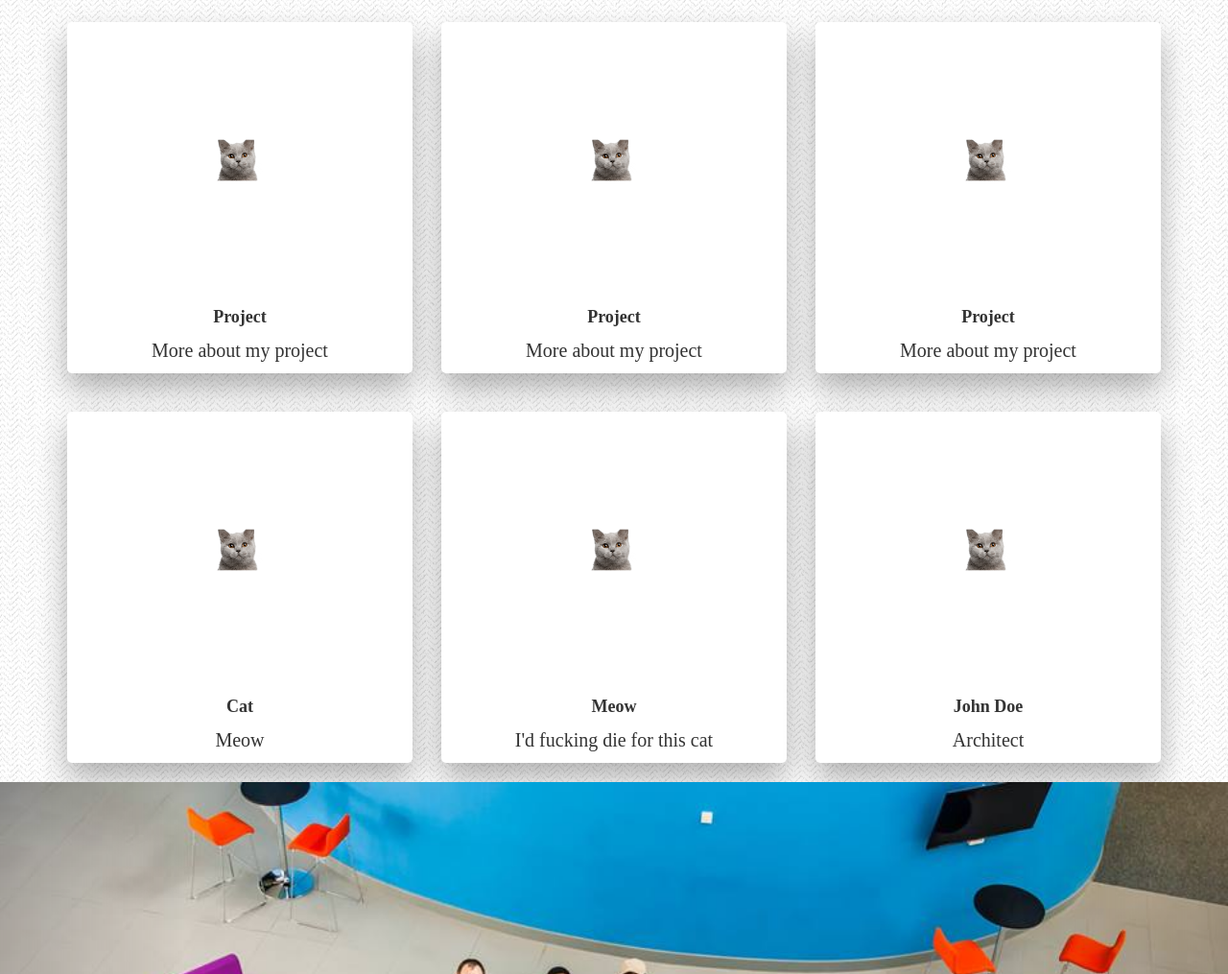
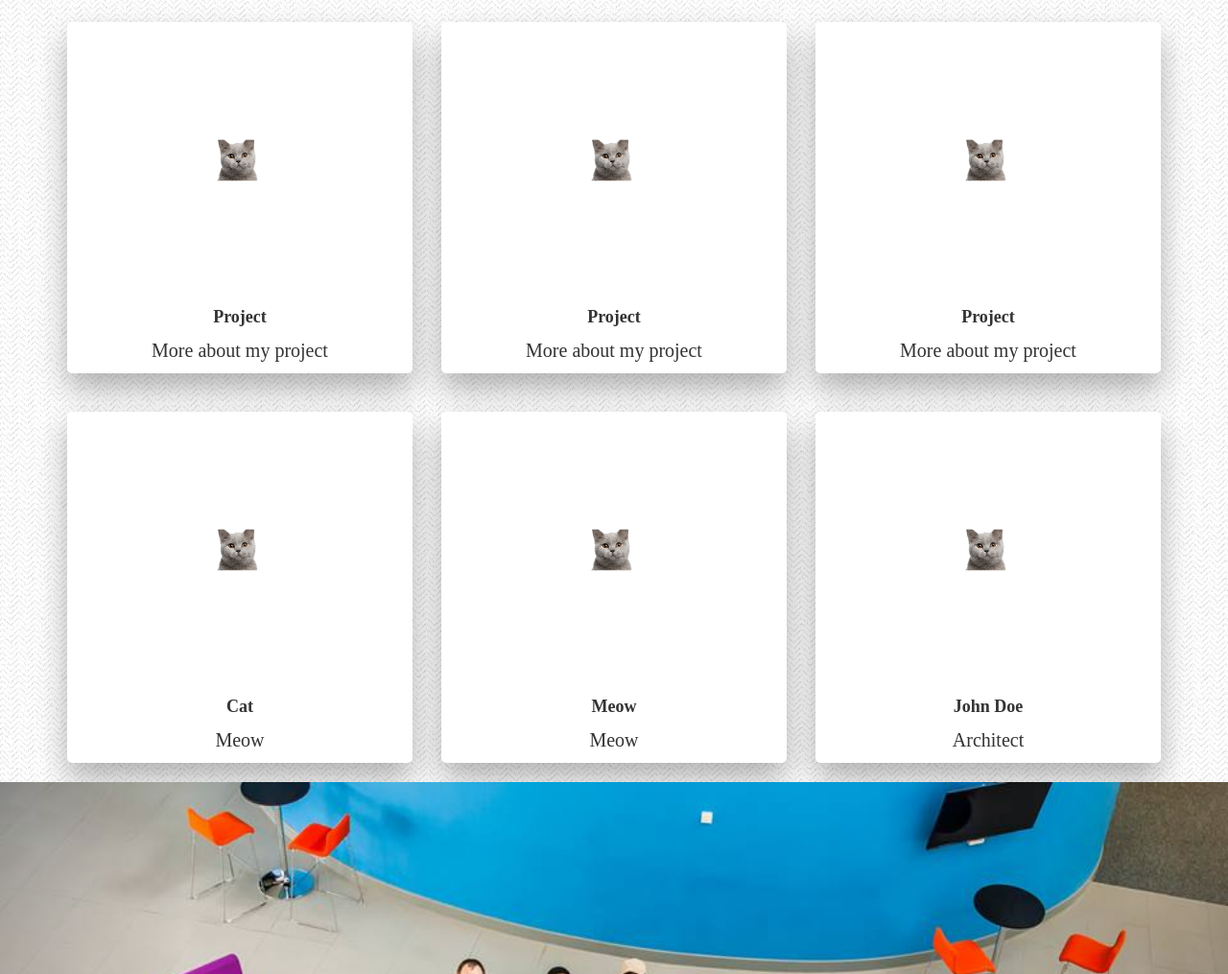
Before and after one commit to leighwhite96/personal-portfolio, a plain HTML site: page index.html in a window 1280 px wide. Shown: the part 1397-2412 px from the top of the page at 96% size. Drawn offline with nearby package versions, Linux system fonts and the light colour scheme; a web font is replaced by a local one.

Commit message:
taken off some to do list

```diff
--- a/index.css
+++ b/index.css
@@ -4,6 +4,8 @@ body {
   margin: 0;
   padding-top: 50px;
   font-family: 'Loved by the King';
+  background: url("images/grilled.png") repeat bottom center scroll;
+  background-attachment: fixed;
 }
 
 .nav {
@@ -65,11 +67,6 @@ body {
   color: gray;
 }
 
-#about {
-  background: url("images/grilled.png") repeat bottom center scroll;
-  background-attachment: fixed;
-}
-
 #maFace {
   box-shadow: 0 16px 32px 0 rgba(0, 0, 0, 0.3);
   transition: 0.3s;
@@ -78,11 +75,6 @@ body {
 
 #maFace:hover {
   box-shadow: 0 32px 64px 0 rgba(0, 0, 0, 0.5);
-}
-
-#projects {
-  background: url("images/grilled.png") repeat bottom center scroll;
-  background-attachment: fixed;
 }
 
 .card {
@@ -144,12 +136,6 @@ body {
   box-shadow: 0 32px 64px 0 rgba(0, 0, 0, 0.5);
 }
 
-/*.modal-body {
-  width: 80%;
-  display: flex;
-  align-items: center;
-  justify-content: center;
-}*/
 .required {
   color:red;
   font-weight:bold
--- a/index.html
+++ b/index.html
@@ -145,7 +145,7 @@
             <img src="images/cat.png" style="width:100%">
             <div>
               <h4><b>Meow</b></h4>
-              <p>I'd fucking die for this cat</p>
+              <p>Meow</p>
             </div>
           </div>
         </div>
@@ -162,10 +162,6 @@
     </div>
     <br />
   </section>
-
-  <!-- <div class="container">
-    <div class="row">
-      <div class="col-lg-6"> -->
 
   <div id="myCarousel" class="carousel slide" data-ride="carousel">
     <!-- Indicators -->
@@ -212,10 +208,6 @@
     <span class="sr-only">Next</span>
   </a>
   </div>
-
-<!-- </div>
-</div>
-</div> -->
 
   <!-- contact -->
 
@@ -326,9 +318,6 @@
 </html>
 <!--
 // TODO: Need a good font
-// TODO: Look into text-shadow and div shadow
-// TODO: NoiseTextureGenerator as a background?
-// TODO: JQuery UI effects
-// TODO: Social media link?
-// TODO: Back to top
+// TODO: Research JQuery UI effects
+// TODO: Integrate a third party API?
 -->
```
